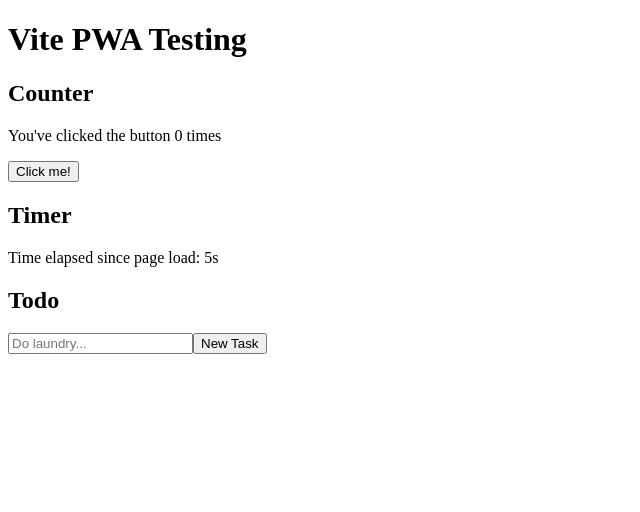
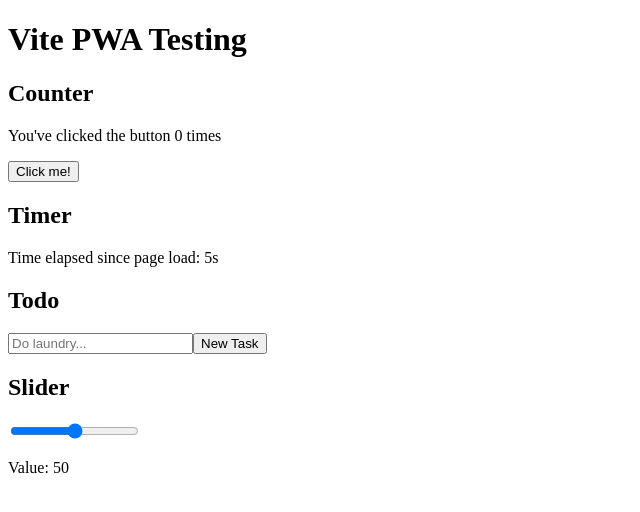
Before and after one commit to TarsiSurdi/vite-pwa, a React (Vite) app: page / in a window 1280 px wide. Shown: the top 512 px of the page, without its empty margins (0-640 px from the left). Built offline with nearby package versions, Linux system fonts and the light colour scheme.

Commit message:
feat: added slider component

```diff
--- a/src/App.tsx
+++ b/src/App.tsx
@@ -1,4 +1,4 @@
-import { Counter, Timer, Todo } from "./components";
+import { Counter, Timer, Todo, Slider } from "./components";
 
 function App() {
   return (
@@ -7,6 +7,7 @@
       <Counter />
       <Timer />
       <Todo />
+      <Slider />
     </div>
   );
 }
--- /dev/null
+++ b/src/components/Slider.tsx
@@ -0,0 +1,26 @@
+import { ChangeEvent, useState } from "react";
+
+export function Slider() {
+  const [value, setValue] = useState(50);
+
+  function handleChange(event: ChangeEvent<HTMLInputElement>) {
+    const {value} = event.target;
+    setValue(Number(value));
+  }
+
+  return(
+    <div id="slider">
+      <h2>Slider</h2>
+
+      <input
+        type="range"
+        min="0"
+        max="100"
+        step="5"
+        value={value}
+        onChange={handleChange}
+      />
+      <p>Value: {value}</p>
+    </div>
+  );
+}
--- a/src/components/index.ts
+++ b/src/components/index.ts
@@ -1,3 +1,4 @@
 export * from "./Counter";
 export * from "./Timer";
 export * from "./Todo";
+export * from "./Slider";
```
